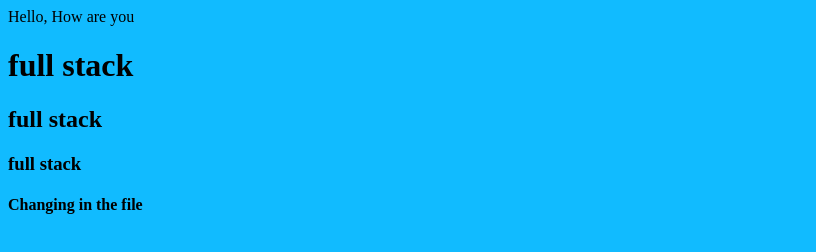
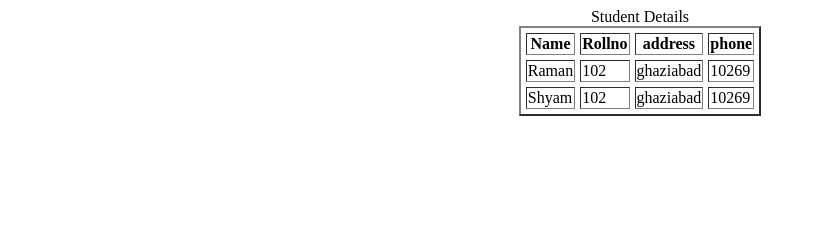
Before and after one commit to ArpitArya29/Arpit_MCA_FullStack, a plain HTML site: page index.html in a window 1280 px wide. Shown: the whole page, without its empty margins (0-816 px from the left). Drawn offline with Linux system fonts and the light colour scheme.

Commit message:
CV Updated

```diff
--- a/index.html
+++ b/index.html
@@ -5,11 +5,27 @@
     <meta name="viewport" content="width=device-width, initial-scale=1.0">
     <title>Document</title>
 </head>
-<body bgcolor="#11bbff">
-    Hello, How are you
-    <h1>full stack</h1>
-    <h2>full stack</h2>
-    <h3>full stack</h3>
-    <h4>Changing in the file</h4>
+<body>
+    <table border="2" align="center" cellspacing="5">
+        <caption>Student Details</caption>
+        <tr>
+            <th>Name</th>
+            <th>Rollno</th>
+            <th>address</th>
+            <th>phone</th>
+        </tr>
+        <tr>
+            <td>Raman</td>
+            <td>102</td>
+            <td>ghaziabad</td>
+            <td>10269</td>
+        </tr>
+        <tr>
+            <td>Shyam</td>
+            <td>102</td>
+            <td>ghaziabad</td>
+            <td>10269</td>
+        </tr>
+    </table>
 </body>
 </html>
```
Also changed, not shown: cv.html (added, +53 -0 lines), Arpit photo (1).jpg (added).
